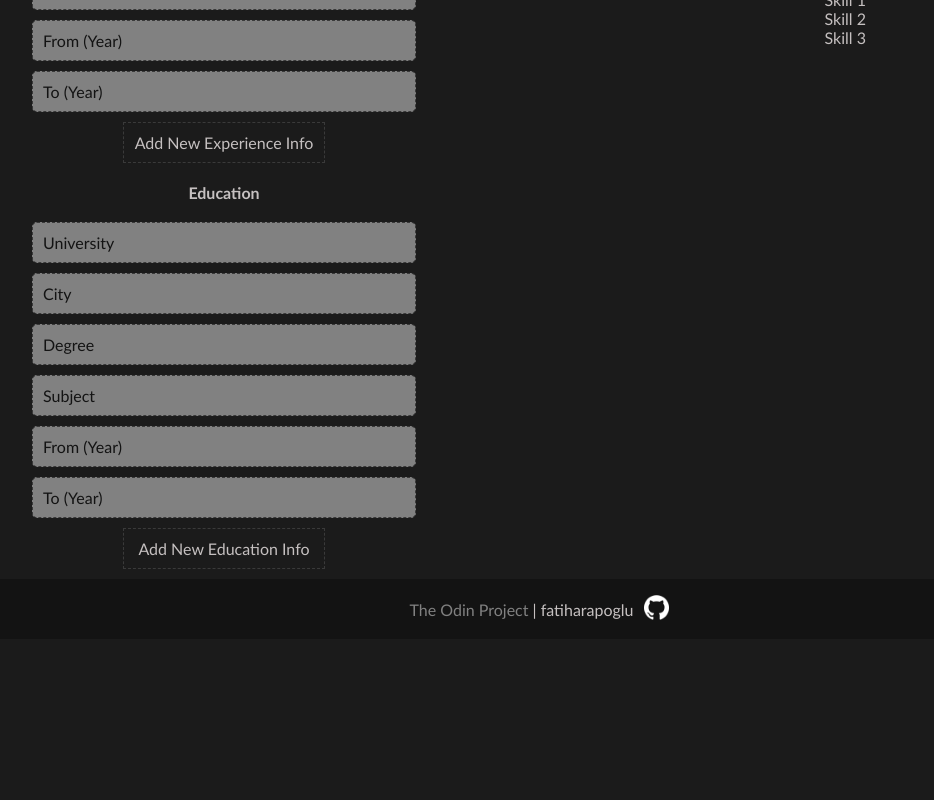
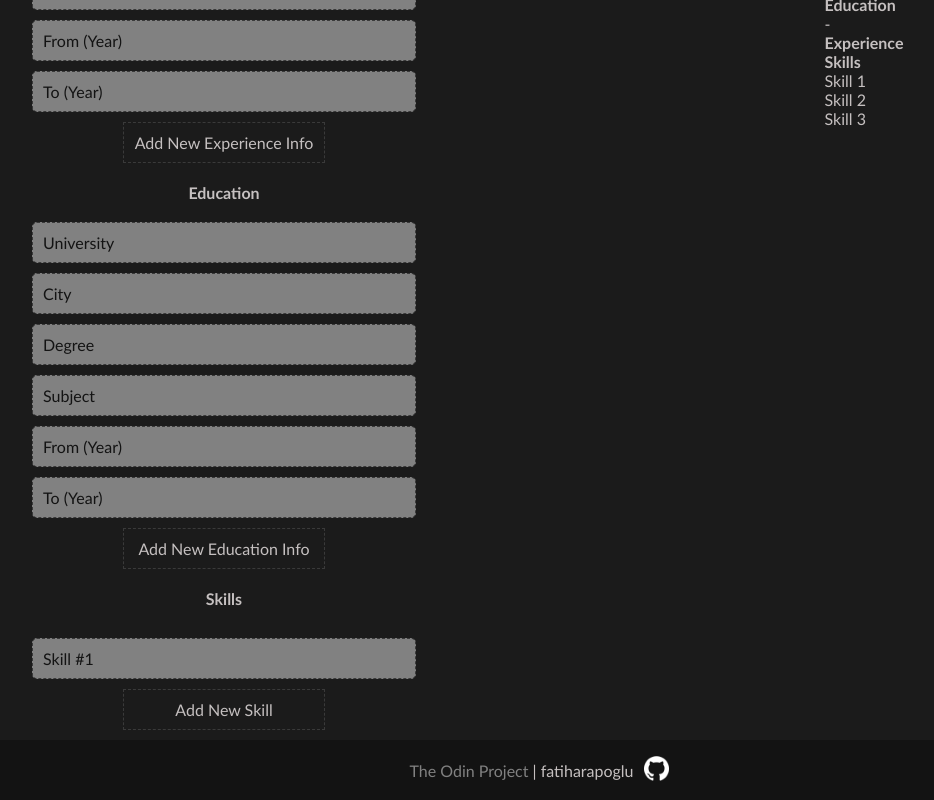
Before and after one commit to fatiharapoglu/cv-generator, a React (Create React App) app: page / in a window 1280 px wide. Shown: the part 698-1498 px from the top of the page, without its empty margins (96-1030 px from the left). Before the commit the page ends 1337 px from the top, so only its background shows below. Built offline with nearby package versions, Linux system fonts and the light colour scheme.

Commit message:
add skills component

```diff
--- a/src/components/c-education.js
+++ b/src/components/c-education.js
@@ -5,7 +5,7 @@
 
     const plusHtml = (
         <>
-            <h1>Education</h1>
+            <h1>Education #2</h1>
             <input
                 type="text"
                 value={props.dataPlus.uniPlus}
@@ -58,7 +58,7 @@
     return (
         <div className="flex-container">
             <form>
-                <h1>Education</h1>
+                <h1>{isEduPlusClicked ? "Education #1" : "Education"}</h1>
                 <input
                     type="text"
                     value={props.data.uni}
--- a/src/components/c-experience.js
+++ b/src/components/c-experience.js
@@ -5,7 +5,7 @@
 
     const plusHtml = (
         <>
-            <h1>Experience</h1>
+            <h1>Experience #2</h1>
             <input
                 type="text"
                 value={props.dataPlus.positionPlus}
@@ -47,10 +47,11 @@
     const plusExperience = () => {
         setIsExpPlusClicked(true);
     };
+
     return (
         <div className="flex-container">
             <form>
-                <h1>Experience</h1>
+                <h1>{isExpPlusClicked ? "Experience #1" : "Experience"}</h1>
                 <input
                     type="text"
                     value={props.data.position}
--- a/src/components/c-form.js
+++ b/src/components/c-form.js
@@ -2,6 +2,7 @@
 import Education from "./c-education";
 import Experience from "./c-experience";
 import General from "./c-general";
+import Skills from "./c-skills";
 
 const Form = (props) => {
     return (
@@ -19,6 +20,7 @@
                 handler={props.handleEducationChange}
                 handlerPlus={props.handleEducationPlusChange}
             />
+            <Skills data={props.skills} handler={props.handleSkillsChange} />
         </div>
     );
 };
--- /dev/null
+++ b/src/components/c-skills.js
@@ -0,0 +1,110 @@
+import React, { useState } from "react";
+
+const Skills = (props) => {
+    const [counter, setCounter] = useState(1);
+
+    const addSkill = () => {
+        setCounter(counter + 1);
+    };
+
+    return (
+        <div className="flex-container">
+            <h1>Skills</h1>
+            <ul>
+                <li>
+                    <input
+                        type="text"
+                        value={props.data["skill1"]}
+                        onChange={props.handler}
+                        placeholder={"Skill #1"}
+                        id={"skill1"}
+                    />
+                </li>
+                {counter > 1 && (
+                    <li>
+                        <input
+                            type="text"
+                            value={props.data["skill2"]}
+                            onChange={props.handler}
+                            placeholder={"Skill #2"}
+                            id={"skill2"}
+                        />
+                    </li>
+                )}
+                {counter > 2 && (
+                    <li>
+                        <input
+                            type="text"
+                            value={props.data["skill3"]}
+                            onChange={props.handler}
+                            placeholder={"Skill #3"}
+                            id={"skill3"}
+                        />
+                    </li>
+                )}
+                {counter > 3 && (
+                    <li>
+                        <input
+                            type="text"
+                            value={props.data["skill4"]}
+                            onChange={props.handler}
+                            placeholder={"Skill #4"}
+                            id={"skill4"}
+                        />
+                    </li>
+                )}
+                {counter > 4 && (
+                    <li>
+                        <input
+                            type="text"
+                            value={props.data["skill5"]}
+                            onChange={props.handler}
+                            placeholder={"Skill #5"}
+                            id={"skill5"}
+                        />
+                    </li>
+                )}
+                {counter > 5 && (
+                    <li>
+                        <input
+                            type="text"
+                            value={props.data["skill6"]}
+                            onChange={props.handler}
+                            placeholder={"Skill #6"}
+                            id={"skill6"}
+                        />
+                    </li>
+                )}
+                {counter > 6 && (
+                    <li>
+                        <input
+                            type="text"
+                            value={props.data["skill7"]}
+                            onChange={props.handler}
+                            placeholder={"Skill #7"}
+                            id={"skill7"}
+                        />
+                    </li>
+                )}
+                {counter > 7 && (
+                    <li>
+                        <input
+                            type="text"
+                            value={props.data["skill8"]}
+                            onChange={props.handler}
+                            placeholder={"Skill #8"}
+                            id={"skill8"}
+                        />
+                    </li>
+                )}
+            </ul>
+            {!(counter > 7) && (
+                <button onClick={addSkill} className="btn">
+                    Add New Skill
+                </button>
+            )}
+        </div>
+    );
+};
+
+export default Skills;
--- a/src/components/m-main.js
+++ b/src/components/m-main.js
@@ -47,6 +47,17 @@
         eduToDatePlus: "",
     });
 
+    const [skills, setSkills] = useState({
+        skill1: "",
+        skill2: "",
+        skill3: "",
+        skill4: "",
+        skill5: "",
+        skill6: "",
+        skill7: "",
+        skill8: "",
+    });
+
     const handleGeneralChange = (e) => {
         const target = e.target.id;
         const value = e.target.value;
@@ -77,6 +88,12 @@
         setEducationPlus({ ...educationPlus, [target]: value });
     };
 
+    const handleSkillsChange = (e) => {
+        const target = e.target.id;
+        const value = e.target.value;
+        setSkills({ ...skills, [target]: value });
+    };
+
     return (
         <div className="container">
             <Form
@@ -85,11 +102,13 @@
                 education={education}
                 experiencePlus={experiencePlus}
                 educationPlus={educationPlus}
+                skills={skills}
                 handleGeneralChange={handleGeneralChange}
                 handleExperienceChange={handleExperienceChange}
                 handleEducationChange={handleEducationChange}
                 handleExperiencePlusChange={handleExperiencePlusChange}
                 handleEducationPlusChange={handleEducationPlusChange}
+                handleSkillsChange={handleSkillsChange}
             />
             <Preview general={general} experience={experience} education={education} />
         </div>
--- a/src/styles/style.css
+++ b/src/styles/style.css
@@ -34,7 +34,7 @@
     background-color: var(--background-primary);
 }
 
-.btn {
+.flex-container .btn {
     background: none;
     border: var(--border);
     padding: 10px;
```
